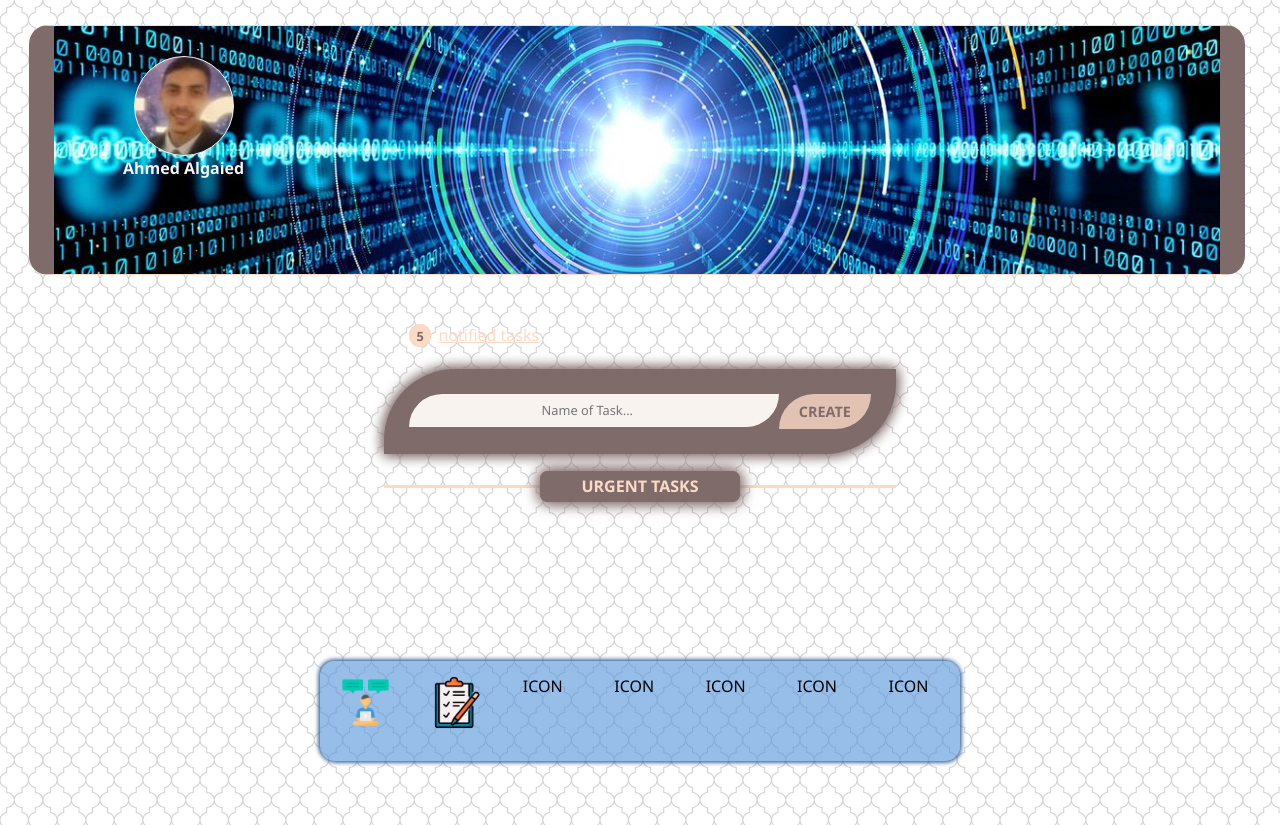
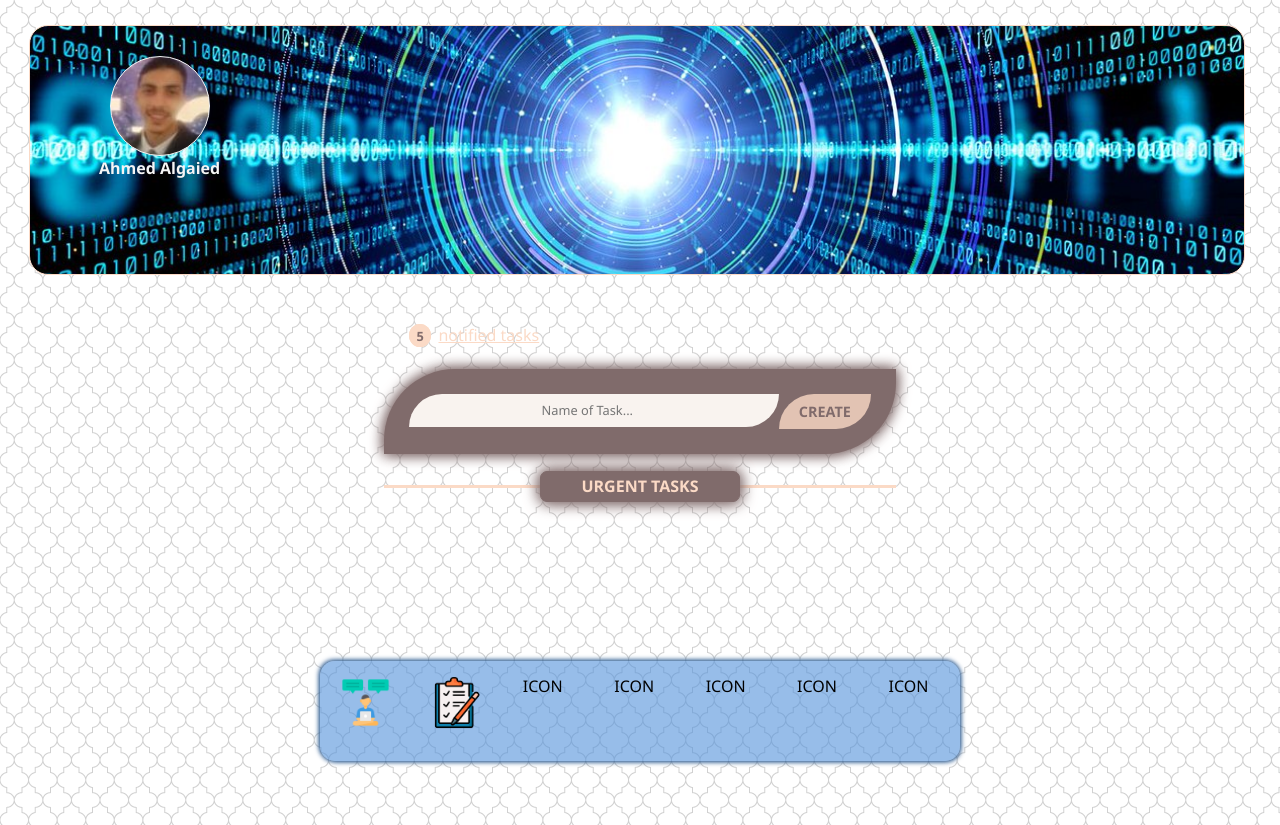
Before and after one commit to ahmedelg/Mahaamiee, a plain HTML site: page index.html in a window 1280 px wide. Drawn offline with Linux system fonts and the light colour scheme.

Commit message:
Remove borders F header sec

```diff
--- a/css/parts/mahamiee_header.css
+++ b/css/parts/mahamiee_header.css
@@ -11,8 +11,8 @@
   background-position: 0cm;
   /* box-shadow: 1px 1px 13px #719ef9; */
   margin: 25px 2.2333333%;
-  border-left: 25px solid #806b6b;
-  border-right: 25px solid #806b6b;
+  /* border-left: 25px solid #806b6b;
+border-right: 25px solid #806b6b; */
   border-radius: 19px;
 }
 
```
